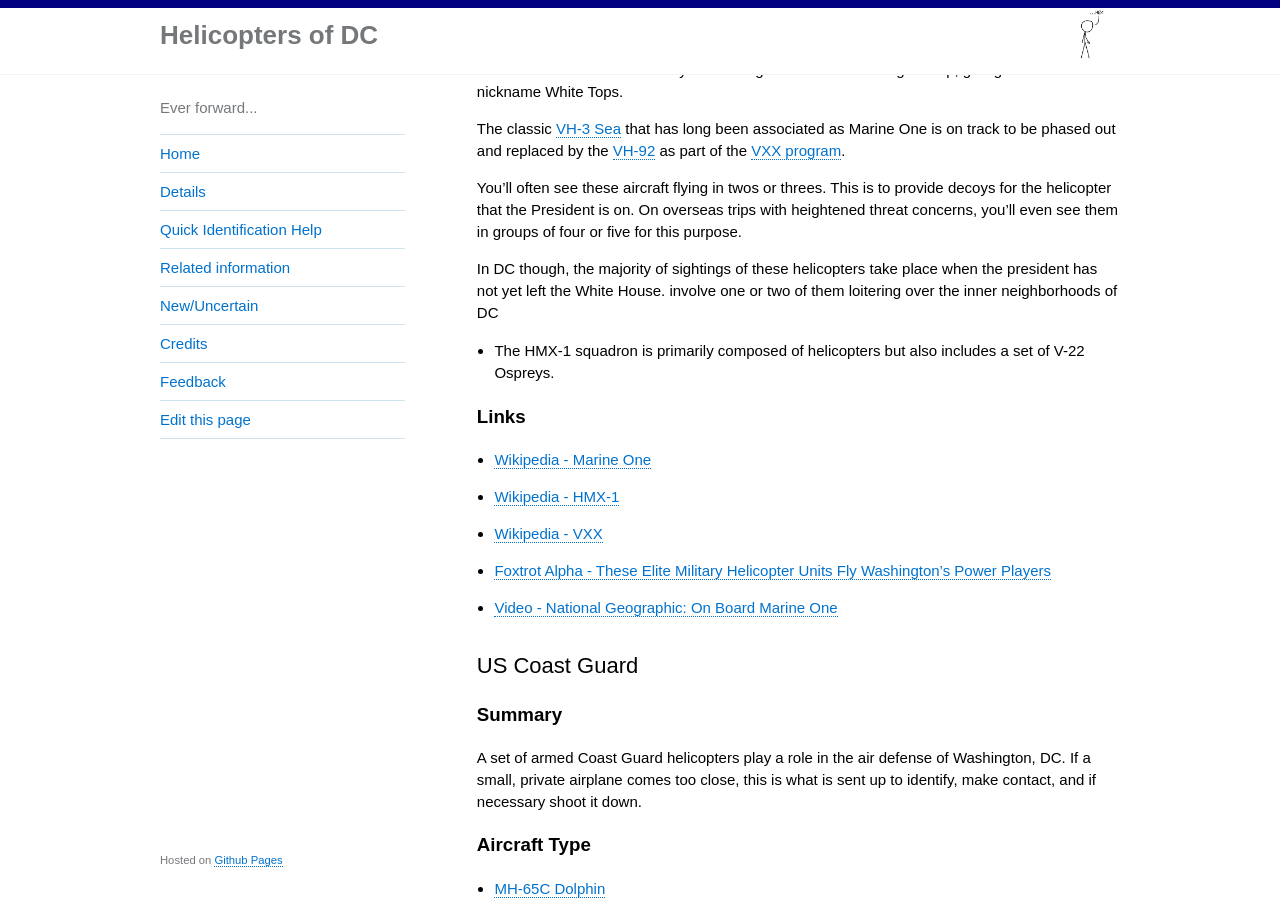
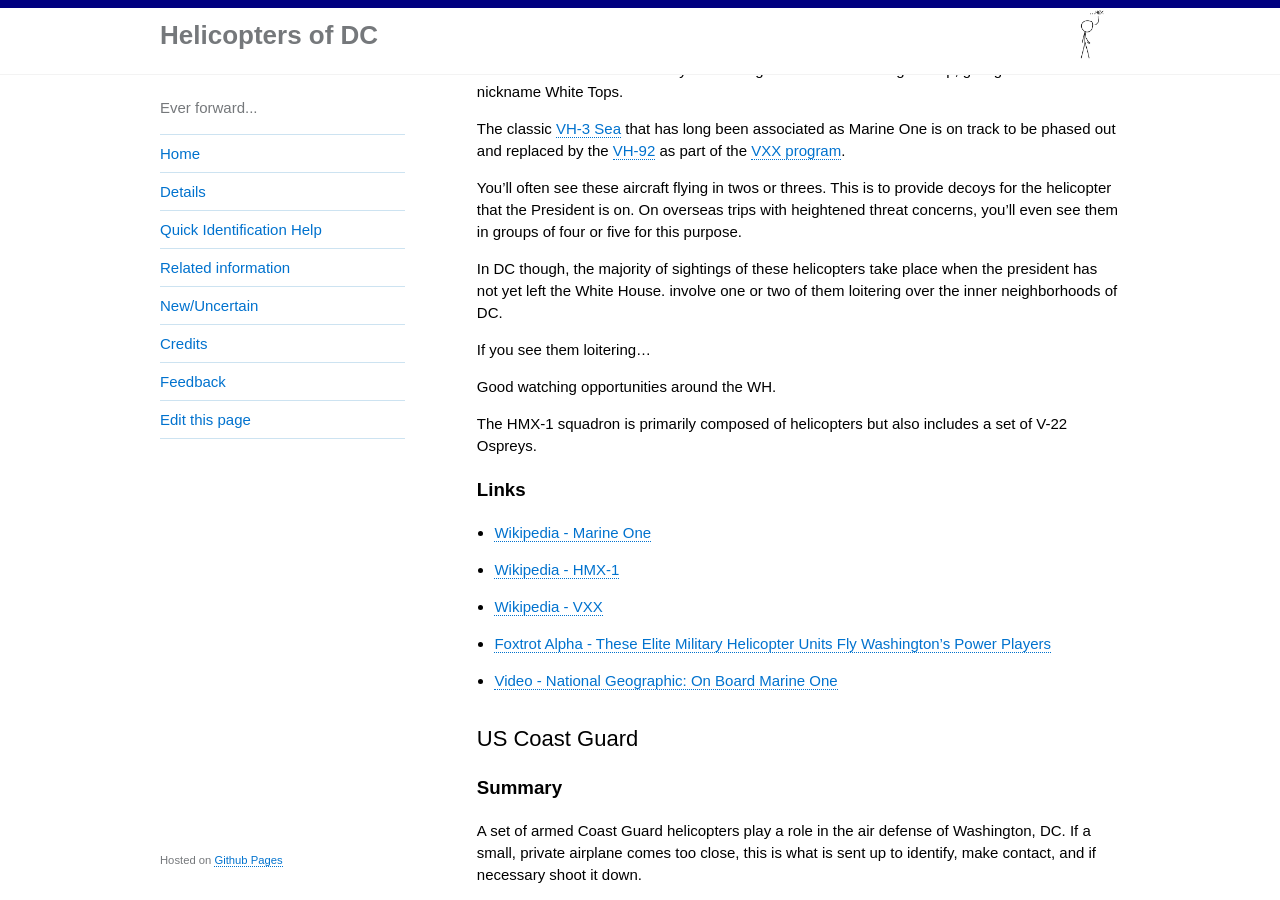
Before and after one commit to gbinal/dc-helicopters, a Jekyll site: the page built from pages/details.md, in a window 1280 px wide and 900 px high, scrolled down 856 px. Built offline with Jekyll 4.4.1, drawn with Linux system fonts in a browser that asks for light colours; some of the changed text lies outside the part shown.

Commit message:
more details

```diff
--- a/pages/details.md
+++ b/pages/details.md
@@ -34,9 +34,13 @@
 
 You'll often see these aircraft flying in twos or threes.  This is to provide decoys for the helicopter that the President is on.  On overseas trips with heightened threat concerns, you'll even see them in groups of four or five for this purpose.
 
-In DC though, the majority of sightings of these helicopters take place when the president has not yet left the White House.  involve one or two of them loitering over the inner neighborhoods of DC
+In DC though, the majority of sightings of these helicopters take place when the president has not yet left the White House.  involve one or two of them loitering over the inner neighborhoods of DC.
 
-* The HMX-1 squadron is primarily composed of helicopters but also includes a set of V-22 Ospreys.
+If you see them loitering...
+
+Good watching opportunities around the WH.
+
+The HMX-1 squadron is primarily composed of helicopters but also includes a set of V-22 Ospreys.
 
 ### Links
 * [Wikipedia - Marine One](https://en.wikipedia.org/wiki/Marine_One)
@@ -195,9 +199,10 @@
 
 ### Links
 * [Foxtrot Alpha - These Elite Military Helicopter Units Fly Washington's Power Players](https://foxtrotalpha.jalopnik.com/these-elite-military-helicopter-units-fly-washingtons-p-1704260996)
-* [Rotary and Wing Interational - Army 12th: Flying the Brass](https://www.rotorandwing.com/2012/04/01/army-12th-flying-the-brass/)
+* [Rotar and Wing Interational - Army 12th: Flying the Brass](https://www.rotorandwing.com/2012/04/01/army-12th-flying-the-brass/)
 * [GlobalSecurity.com - 12th Aviation Battalion](https://www.globalsecurity.org/military/agency/army/12avn-bn.htm)
-* [Video](https://www.youtube.com/watch?v=8-UjBp5kg-c) and [Press Release](https://www.army.mil/article/127767/davison_army_airfield_hosts_mass_helicopter_exercise) about the 2014 Exercise.
+* [Army.mil - The Army Aviation Brigade: 12th Aviation Battalion](https://www.taab.mdw.army.mil/12th-aviation-battalion)
+* [Video](https://www.youtube.com/watch?v=1LOHoxyyVjg) and [Press Release](https://www.army.mil/article/127767/davison_army_airfield_hosts_mass_helicopter_exercise) about the 2014 Exercise.
 
 
 
```
Also changed, not shown: other parts of pages/details.md (+1 -1 lines).
